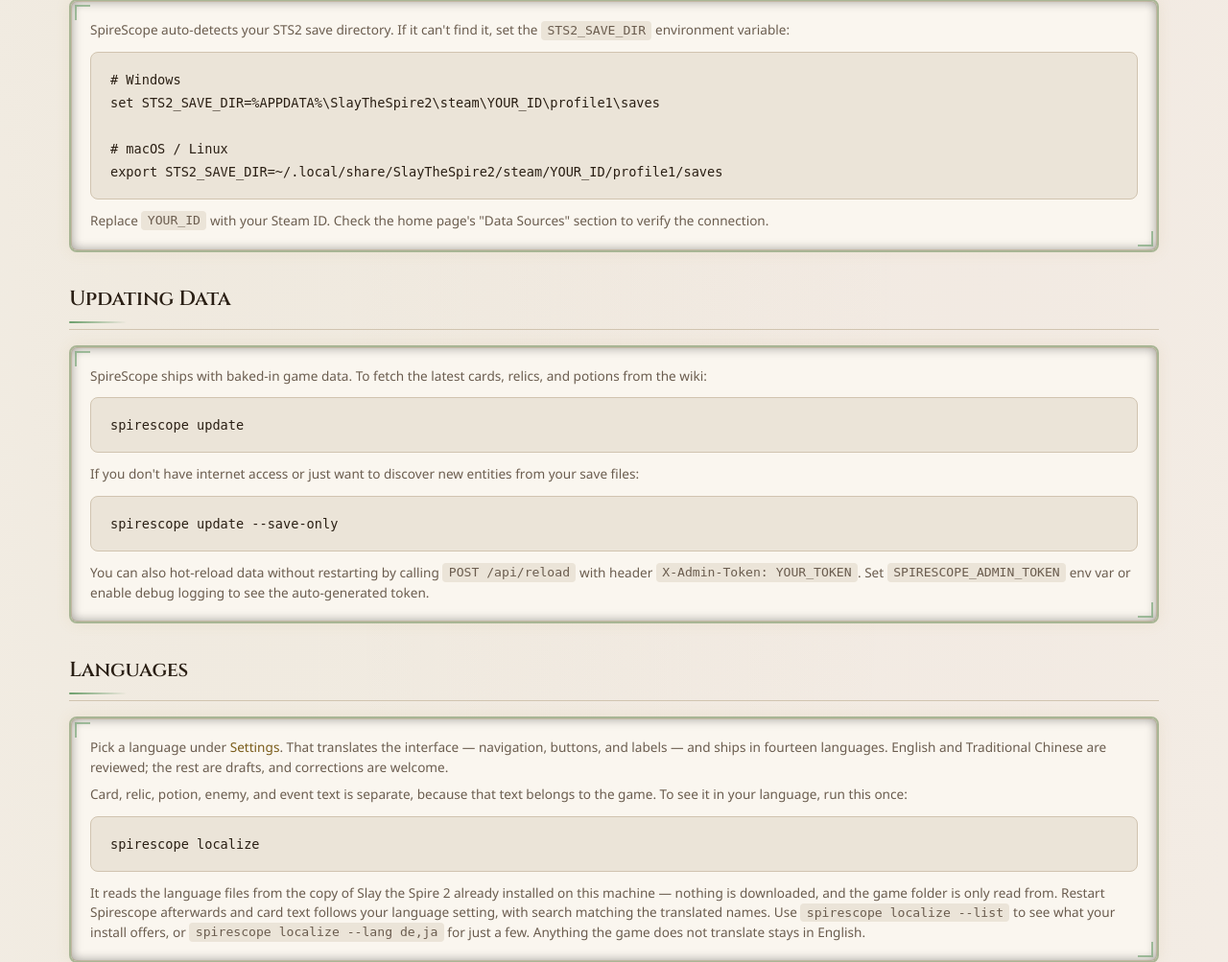
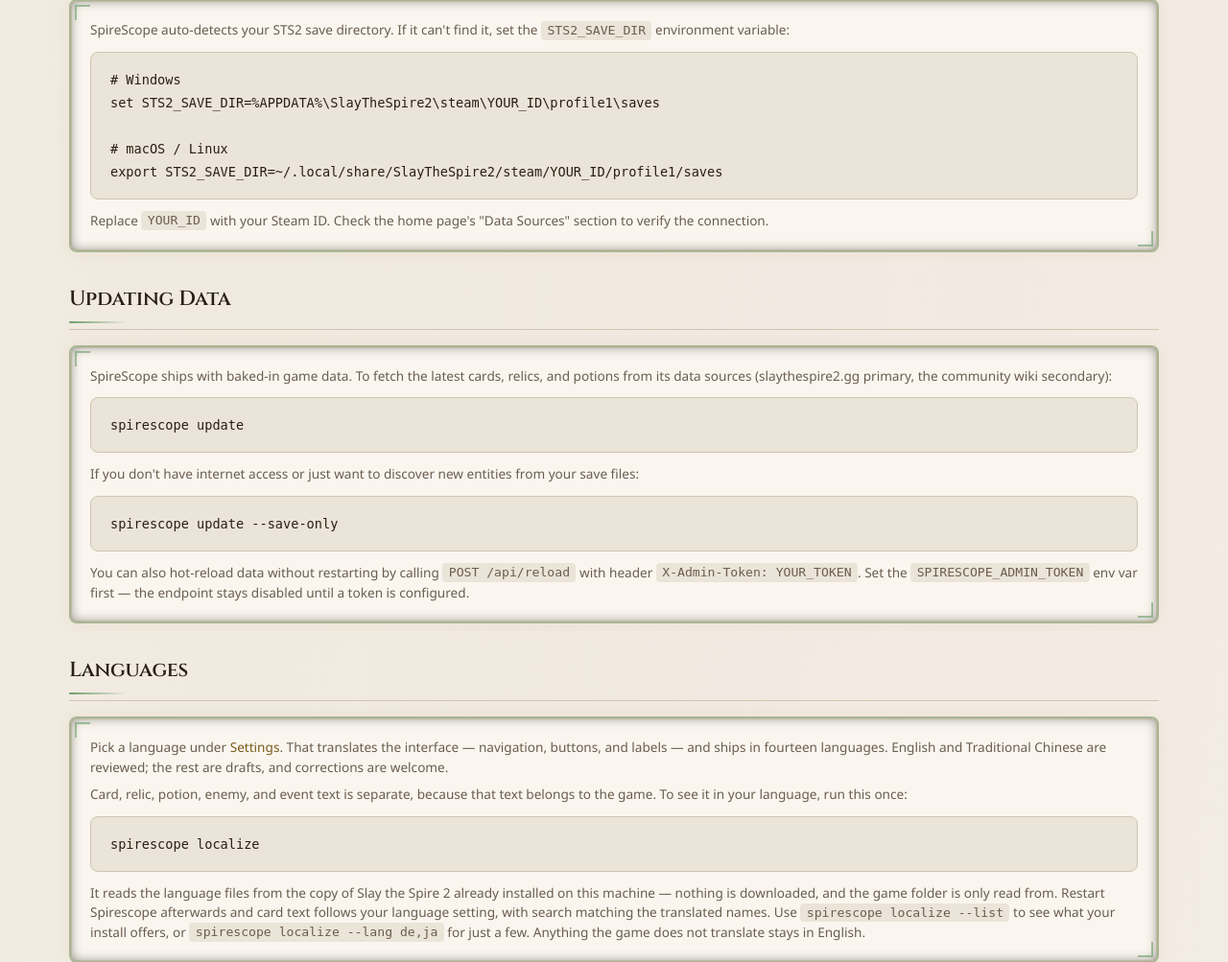
Before and after one commit to thequantumfalcon/spirescope, a FastAPI app: page /guide in a window 1280 px wide. Shown: the part 1122-2125 px from the top of the page at 96% size. Run offline with FastAPI, Linux system fonts and the light colour scheme.

Commit message:
Close the residual gaps the re-verification pass surfaced
- data-release.yml gets the same hardening as the other workflows:
  read-only workflow token with write scoped to the publishing job,
  persist-credentials: false, and a locked dependency install so
  nothing unpinned resolves while a write token exists
- The Docker save-mount examples and the Steam Deck note pointed
  STS2_SAVE_DIR at the SlayTheSpire2 tree root, but the variable is
  used verbatim as the saves directory — following them read zero
  saves (verified empirically). Both now point at the profile's
  steam/<id>/profile1/saves directory and say why
- The in-app guide caught up with reality: the admin token is no
  longer auto-generated (endpoint disabled until configured), the
  mods default is the state directory, and the update pipeline is
  multi-source rather than 'the wiki'

```diff
--- a/sts2/templates/guide.html
+++ b/sts2/templates/guide.html
@@ -56,11 +56,11 @@
 
 <h2 id="updating-data">Updating Data</h2>
 <div class="card mb-md">
-  <p>SpireScope ships with baked-in game data. To fetch the latest cards, relics, and potions from the wiki:</p>
+  <p>SpireScope ships with baked-in game data. To fetch the latest cards, relics, and potions from its data sources (slaythespire2.gg primary, the community wiki secondary):</p>
   <pre><code>{{ cli }} update</code></pre>
   <p class="mt-sm">If you don't have internet access or just want to discover new entities from your save files:</p>
   <pre><code>{{ cli }} update --save-only</code></pre>
-  <p class="text-sm text-muted mt-sm">You can also hot-reload data without restarting by calling <code>POST /api/reload</code> with header <code>X-Admin-Token: YOUR_TOKEN</code>. Set <code>SPIRESCOPE_ADMIN_TOKEN</code> env var or enable debug logging to see the auto-generated token.</p>
+  <p class="text-sm text-muted mt-sm">You can also hot-reload data without restarting by calling <code>POST /api/reload</code> with header <code>X-Admin-Token: YOUR_TOKEN</code>. Set the <code>SPIRESCOPE_ADMIN_TOKEN</code> env var first — the endpoint stays disabled until a token is configured.</p>
 </div>
 
 <h2 id="languages">Languages</h2>
@@ -134,8 +134,8 @@
 <h2 id="mods">Mod Support</h2>
 <div class="card mb-md">
   <p>SpireScope can load custom mod data (cards, relics, enemies) from JSON files. Place <code>.json</code> files in the mods directory:</p>
-  <pre><code># Exe distribution: mods/ folder next to spirescope.exe
-# Development: sts2/data/mods/</code></pre>
+  <pre><code># Packaged build: mods/ folder next to the executable
+# Source install: mods/ under the state directory (see STS2_STATE_DIR)</code></pre>
   <p class="mt-sm">You can also set <code>STS2_MODS_DIR</code> to a custom path. Each JSON file should follow this format:</p>
   <pre><code>{
   "mod_name": "My Mod",
@@ -239,10 +239,10 @@
     <tr><th>Variable</th><th>Description</th><th>Default</th></tr>
     <tr><td><code>STS2_SAVE_DIR</code></td><td>Path to your STS2 save directory</td><td>Auto-detected</td></tr>
     <tr><td><code>STS2_GAME_DIR</code></td><td>Path to STS2 game install</td><td>Auto-detected</td></tr>
-    <tr><td><code>STS2_MODS_DIR</code></td><td>Path to mod JSON files</td><td><code>sts2/data/mods/</code></td></tr>
+    <tr><td><code>STS2_MODS_DIR</code></td><td>Path to mod JSON files</td><td><code>mods/</code> under the state directory; beside the executable in packaged builds</td></tr>
     <tr><td><code>STS2_HOST</code></td><td>Server bind address</td><td><code>127.0.0.1</code></td></tr>
     <tr><td><code>STS2_PORT</code></td><td>Server port</td><td><code>8000</code></td></tr>
-    <tr><td><code>SPIRESCOPE_ADMIN_TOKEN</code></td><td>Token for <code>/api/reload</code></td><td>Auto-generated</td></tr>
+    <tr><td><code>SPIRESCOPE_ADMIN_TOKEN</code></td><td>Token for <code>/api/reload</code></td><td>Unset — endpoint disabled</td></tr>
   </table>
 </div>
 
```
Also changed, not shown: docker-compose.yml (+10 -4 lines), .github/workflows/data-release.yml, README.md.
